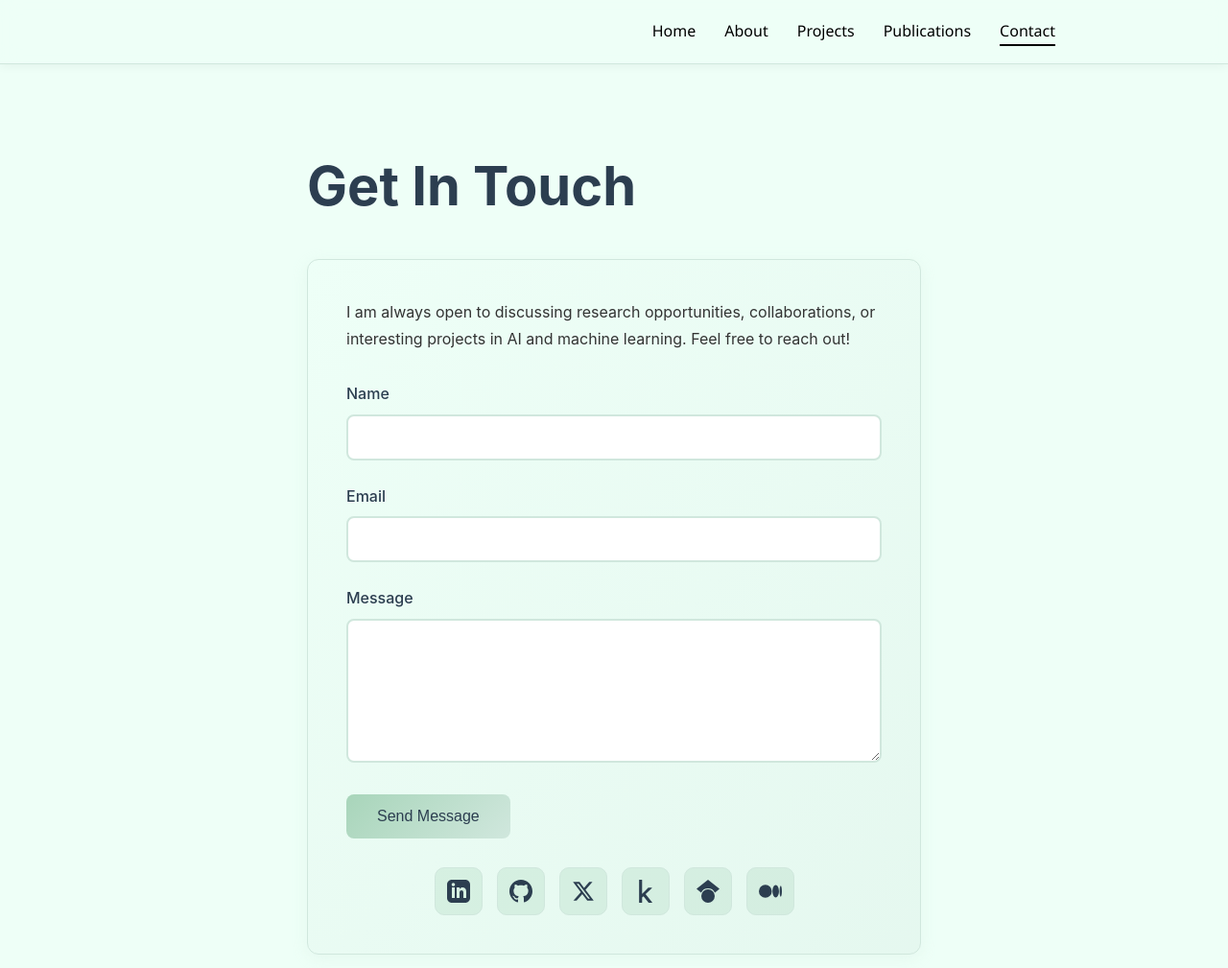
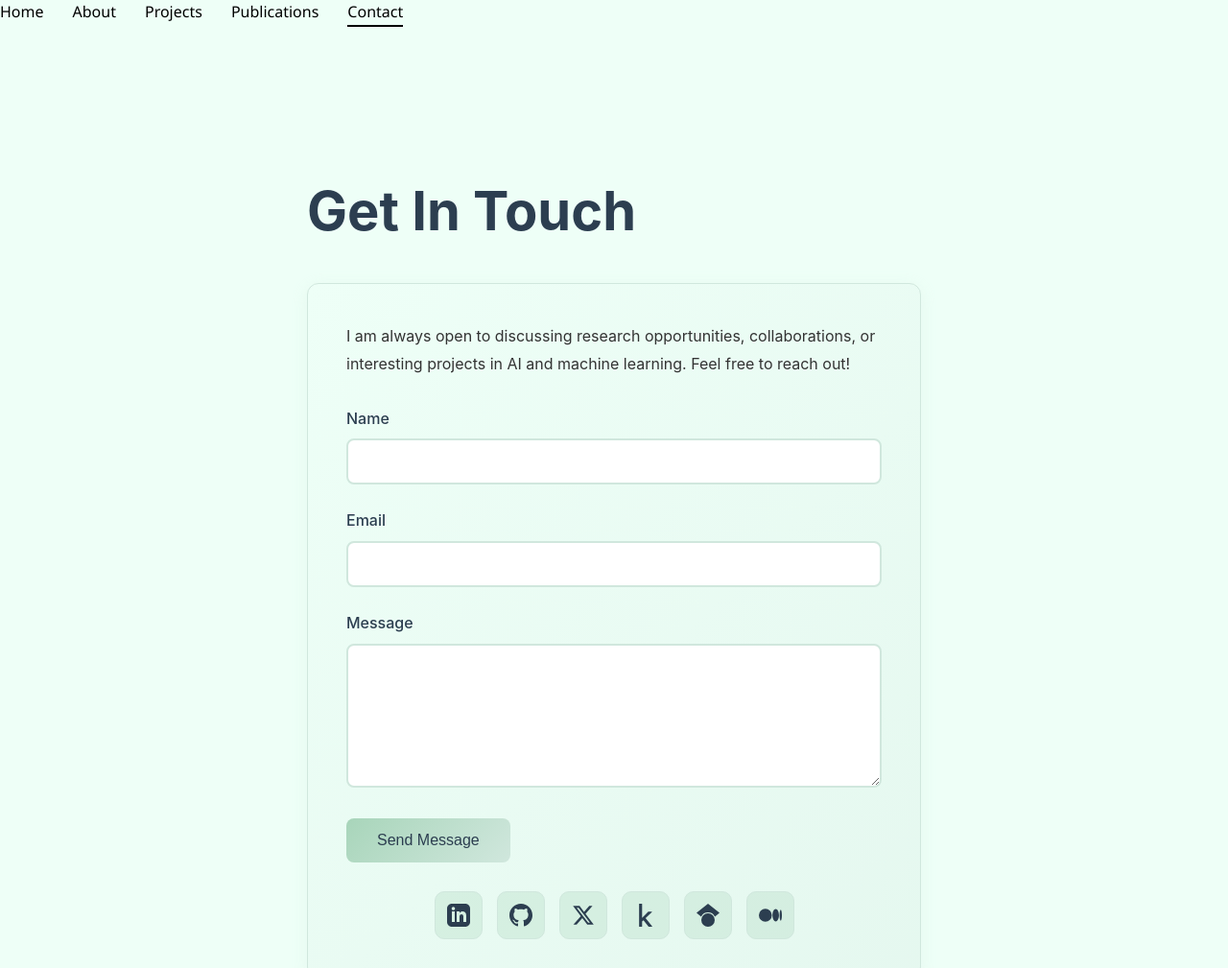
Before and after one commit to abhinishtiwari/abhinishtiwari.github.io, a plain HTML site: page pages/contact.html in a window 1280 px wide. Shown: the top 1009 px of the page at 96% size. Drawn offline with nearby package versions, Linux system fonts and the light colour scheme.

Commit message:
Comment out nav-header CSS blocks for cleaner navigation structure

```diff
--- a/pages/contact.html
+++ b/pages/contact.html
@@ -18,28 +18,11 @@
             background-color: #eefff7;
         }
 
-        /* Navigation Header */
-        .nav-header {
-            position: fixed;
-            top: 0;
-            left: 0;
-            right: 0;
-            z-index: 10;
-            background: rgba(238, 255, 247, 0.95);
-            backdrop-filter: blur(10px);
-            border-bottom: 1px solid #d0e7dd;
-            box-shadow: 0 2px 10px rgba(0, 0, 0, 0.05);
-            padding: 20px 180px;
-        }
-
         /* Navigation Menu */
         .nav-menu {
             display: flex;
             gap: 30px;
             list-style: none;
-            justify-content: flex-end;
-            margin: 0;
-            padding: 0;
         }
 
         .nav-menu li a {
@@ -279,8 +262,8 @@
                 left: 20px;
             }
 
-            .nav-header {
-                padding: 20px;
+            .nav-menu {
+                padding: 20px 30px 0 0;
             }
 
             .nav-menu {
```
Also changed, not shown: pages/projects.html (+4 -4 lines), pages/publications.html (+4 -4 lines).
